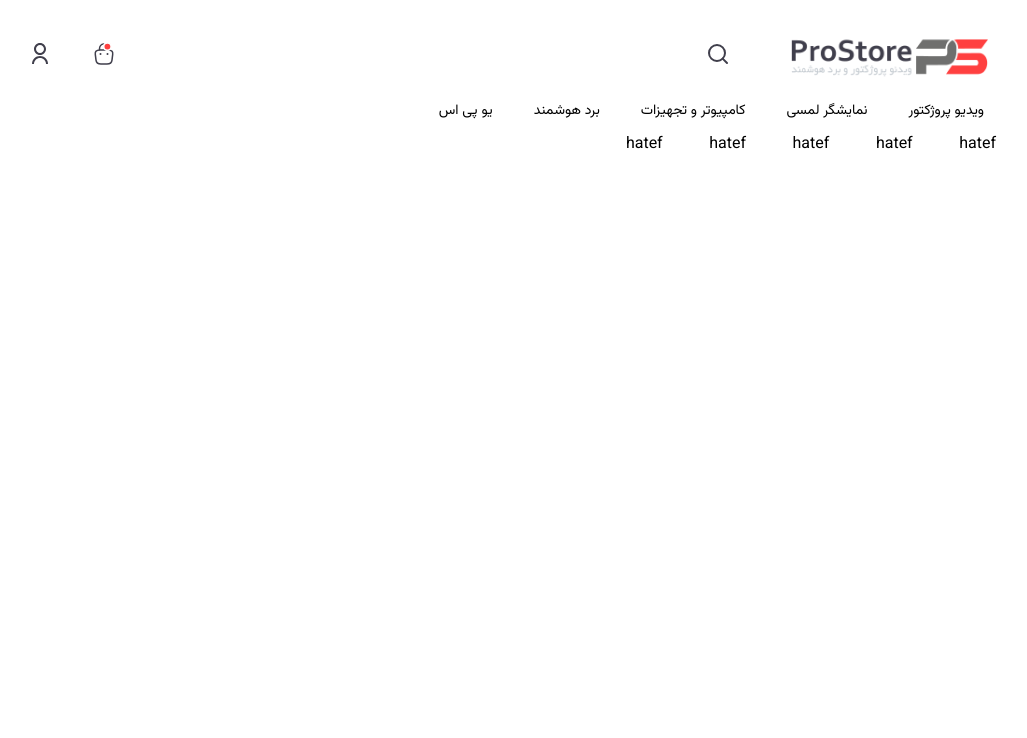
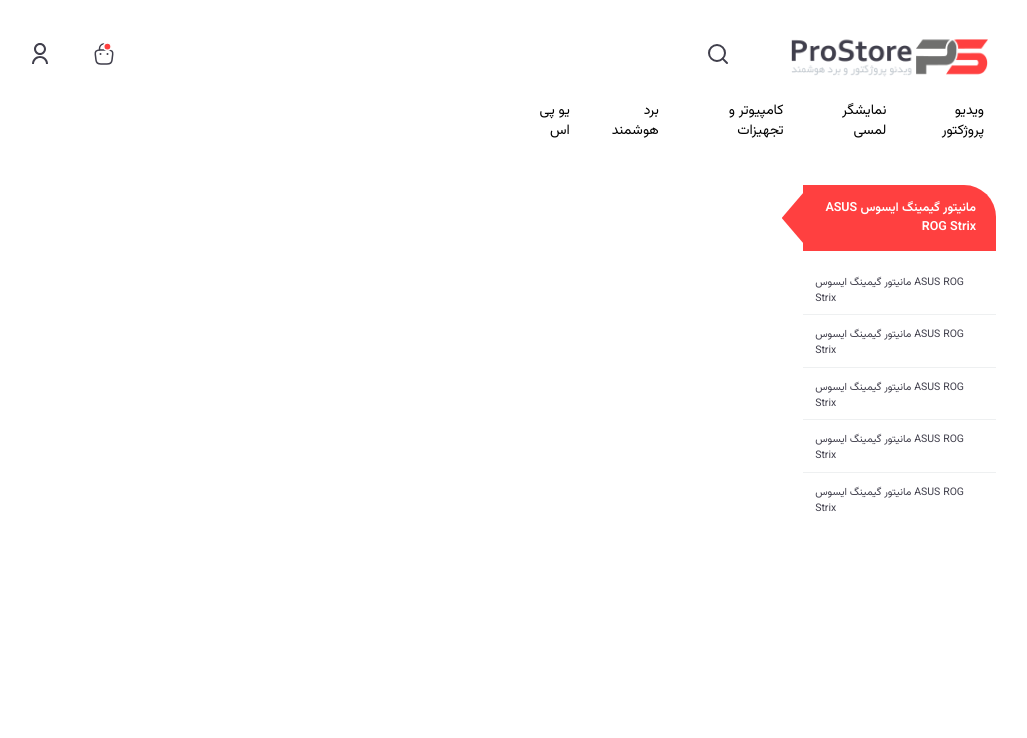
Before and after one commit to hatef-dev/tailwindStore, a website built with Vite: page src/index.html in a window 1280 px wide. Shown: the whole page, without its empty margins (132-1159 px from the left). Built offline with nearby package versions, Linux system fonts and the light colour scheme.

Commit message:
add scroll section

```diff
--- a/src/index.html
+++ b/src/index.html
@@ -79,7 +79,7 @@
       <!-- Bottom Header (Navbar) -->
       <section class="container ">
           <nav class="grid grid-cols-12">
-            <ul class="flex items-center col-span-7 space-x-1 w-full justify-between">
+            <ul class="flex items-center col-span-6 space-x-1 w-full justify-between">
               <li class="nav-item">
                 <a href="" class="">ویدیو پروژکتور</a>
               </li>
@@ -101,11 +101,51 @@
     </header>
 
     <!-- Main -->
-    <main class="container grid grid-cols-12 gap-6">
-      <section>hatef</section>
-      <section>hatef</section>
-      <section>hatef</section>
-      <section>hatef</section>
-      <section>hatef</section>
+    <main class="container grid grid-cols-12 mt-8 gap-6">
+      <!-- Product Details -->
+      <section class="grid grid-cols-10 col-span-8 ">
+        <!-- Product Details Left Side -->
+        <div class="flex flex-col col-span-3 space-y-4">
+          <div class="relative flex justify-start items-center after:absolute   after:w-7 after:h-full after:left-[-21.5px]  after:aspect-[0.866] after:bg-[#FF4040] after:[clip-path:polygon(100%_0,0_50%,100%_100%)]">
+            <h3 class="bg-[#FF4040] text-[12.5px] text-white rounded-tr-4xl font-semibold py-3.5 pr-5 ">مانیتور گیمینگ ایسوس ASUS ROG Strix </h3>
+          </div>
+          <div dir="ltr" class="w-full h-[254px] overflow-y-auto" >
+            <ul class="flex flex-col justify-center items-center gap-y-1">
+              <li class="selected-items">
+                <a href="">مانیتور گیمینگ ایسوس ASUS ROG Strix </a>
+              </li>
+              <li class="selected-items">
+                <a href="">مانیتور گیمینگ ایسوس ASUS ROG Strix </a>
+              </li>
+              <li class="selected-items">
+                <a href="">مانیتور گیمینگ ایسوس ASUS ROG Strix </a>
+              </li>
+              <li class="selected-items">
+                <a href="">مانیتور گیمینگ ایسوس ASUS ROG Strix </a>
+              </li>
+              <li class="selected-items">
+                <a href="">مانیتور گیمینگ ایسوس ASUS ROG Strix </a>
+              </li>
+              <li class="selected-items">
+                <a href="">مانیتور گیمینگ ایسوس ASUS ROG Strix </a>
+              </li>
+              <li class="selected-items">
+                <a href="">مانیتور گیمینگ ایسوس ASUS ROG Strix </a>
+              </li>
+              <li class="selected-items">
+                <a href="">مانیتور گیمینگ ایسوس ASUS ROG Strix </a>
+              </li>
+              <li class="selected-items">
+                <a href="">مانیتور گیمینگ ایسوس ASUS ROG Strix </a>
+              </li>
+            </ul>
+          </div>
+        </div>
+        <!-- Product Details Right Side with image-->
+        <div class="col-span-6">
+
+        </div>
+      </section>
+      <section class="col-span-4"></section>
   </body>
 </html>
--- a/src/style.css
+++ b/src/style.css
@@ -9,4 +9,7 @@
   .nav-item {
     @apply text-sm py-2.5 pt-[9px] px-3 border-b-2 border-transparent  cursor-pointer hover:border-b-2 hover:border-[#FF4040] hover:text-[#FF4040] transition-all duration-300;
   }
+  .selected-items {
+    @apply flex justify-center items-center py-2 px-3 text-[10.5px] text-[#403F4C] border-b  border-b-[#EEF0F1]
+  }
 }
```
